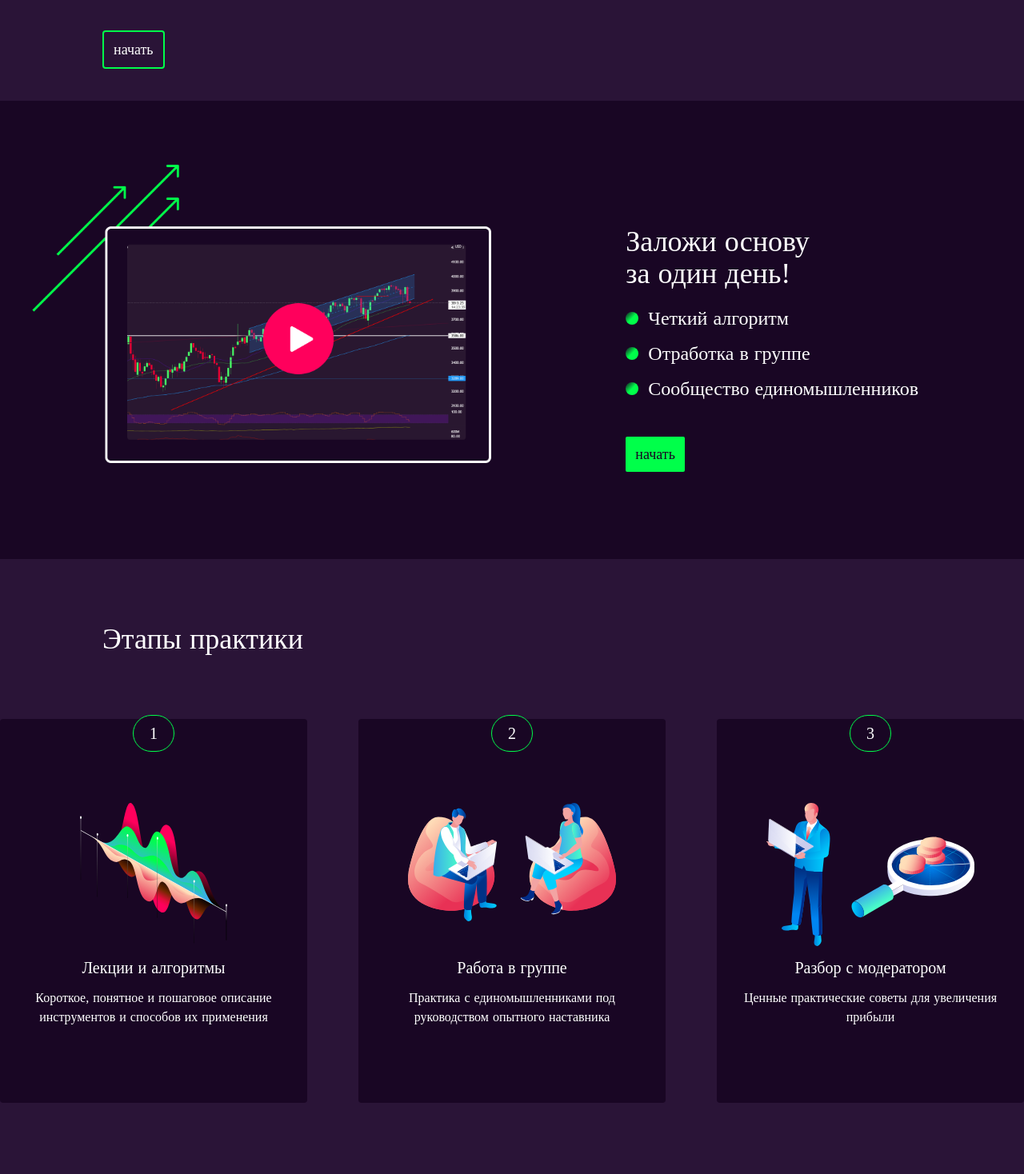
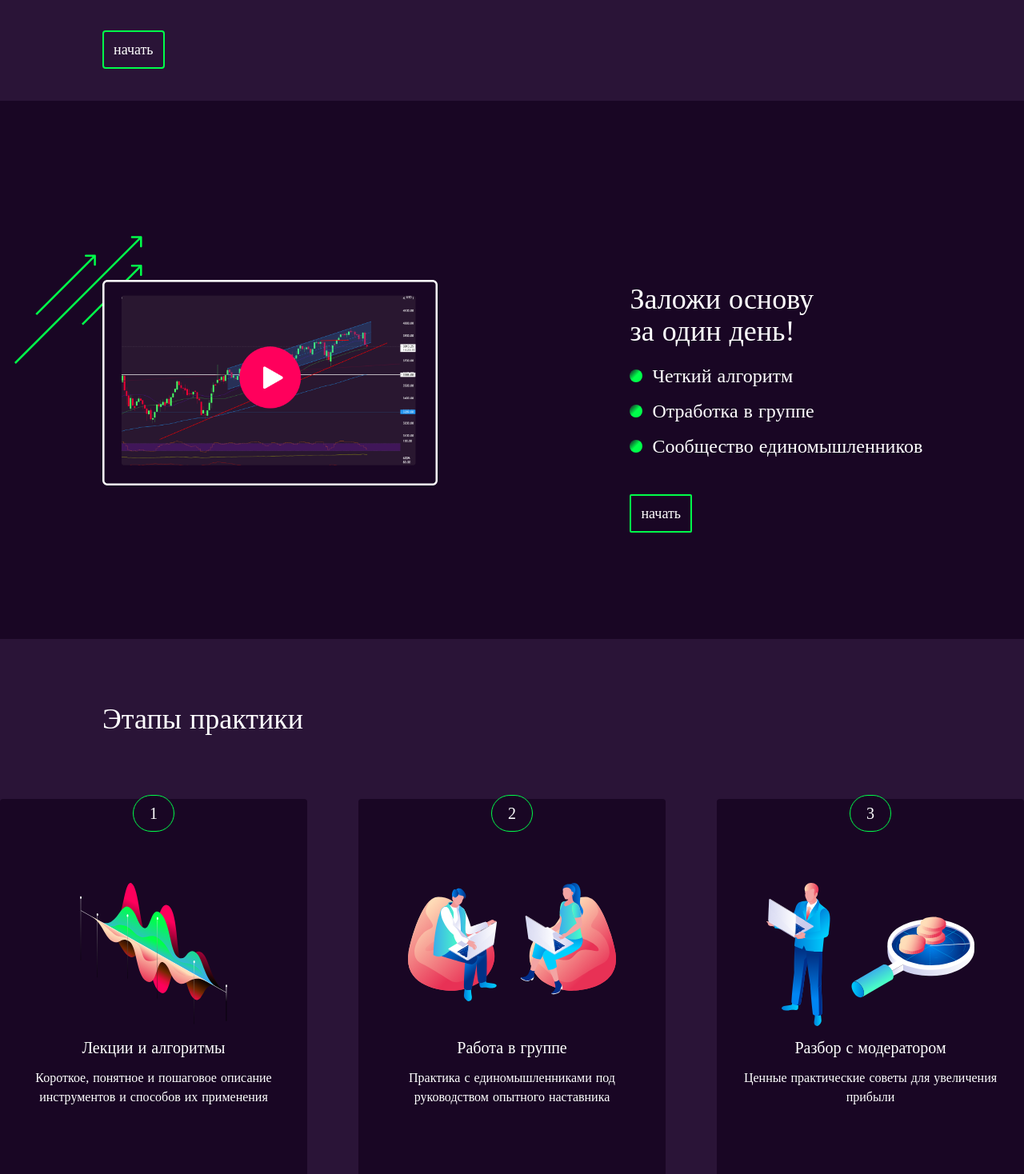
Before and after one commit to firedrwn/drwn-land, a Nuxt app: page / in a window 1280 px wide. Shown: the part 682-2150 px from the top of the page at 80% size. Built offline with nearby package versions, Linux system fonts and the light colour scheme.

Commit message:
added animations

```diff
--- a/components/Landing.vue
+++ b/components/Landing.vue
@@ -2,7 +2,7 @@
   <div>
       <div class="bg-base-purple text-white">
           <div class="flex flex-col lg:mx-auto lg:max-w-screen-2xl py-10 sm:mx-10 md:flex-row md:justify-center">
-              <div class="ml-8 md:w-2/3 lg:ml-32 md:mt-20 lg:mt-16 xl:w-1/3 xl:mt-32">
+              <div id="algo-text" class="ml-8 md:w-2/3 lg:ml-32 md:mt-20 lg:mt-16 xl:w-1/3 xl:mt-32">
                   <div @click="english" id="algo" class="font-benzin-bold text-3xl lg:text-5xl xl:text-6xl ">Алгоритмы</div>
                   <div class="font-benzin-bold text-3xl lg:text-5xl xl:text-6xl ">покупок</div>
                   <div class="font-benzin-bold text-3xl lg:text-5xl xl:text-6xl ">от уровня</div>
@@ -10,60 +10,71 @@
                   <div class="font-ttnorms text-lg xl:text-2xl">применимость разных инструментов.</div>
                   <div class="font-ttnorms text-lg xl:text-2xl">Мы даем это — попробуй бесплатно!</div>
                   <div class="flex">
-                    <div class="font-benzin-bold py-1 px-2 mt-8 xl:py-2 xl:px-3 xl:text-lg border-2 border-base-green rounded cursor-pointer">начать</div>
+                    <div class="font-benzin-bold py-1 px-2 mt-8 xl:py-2 xl:px-3 xl:text-lg border-2 border-base-green rounded cursor-pointer transition duration-300 hover:bg-base-green hover:text-deep-purple">начать</div>
                   </div>
               </div>
               <div class="relative mt-5 md:mt-0">
                   <img class="greenCirc absolute w-42 left-16 top-10" src="/img/greenCirc.svg" alt="">
-                  <img class="z-10" src="/img/macbook.png" alt="">
+                  <img class="z-10 macbook" src="/img/macbook.png" alt="">
               </div>
           </div>
       </div>
 
       <div class="bg-deep-purple text-white">
-          <div class="flex flex-col lg:mx-auto lg:max-w-screen-2xl py-10 :lg:py-16 sm:mx-10 md:flex-row md:justify-center">
+          <div class="flex flex-col lg:mx-auto lg:max-w-screen-2xl py-10 lg:py-28 sm:mx-10 md:flex-row md:justify-center">
               <div class="ml-8 md:w-2/3 lg:ml-20 md:mt-10 lg:mt-24 xl:mt-28 xl:pl-32 xl:mt-20 lg:pt-1 md:order-last">
-                  <div class="font-benzin-bold text-3xl lg:text-4xl xl:text-4xl">Заложи основу</div>
-                  <div class="font-benzin-bold text-3xl lg:text-4xl xl:text-4xl">за один день!</div>
-                  <div class="flex align-middle mt-5 mb-3">
+                  <div id="stag" class="font-benzin-bold text-3xl lg:text-4xl xl:text-4xl">Заложи основу</div>
+                  <div id="stag" class="font-benzin-bold text-3xl lg:text-4xl xl:text-4xl">за один день!</div>
+                  <div id="stag" class="flex align-middle mt-5 mb-3">
                     <img class="w-4" src="/img/greenDot.svg" alt="">
                     <div class="font-ttnorms ml-3 text-lg xl:text-2xl">Четкий алгоритм</div>
                   </div>
-                  <div class="flex align-middle mb-3">
+                  <div id="stag" class="flex align-middle mb-3">
                     <img class="w-4" src="/img/greenDot.svg" alt="">
                     <div class="font-ttnorms ml-3 text-lg xl:text-2xl">Отработка в группе</div>
                   </div>
-                  <div class="flex align-middle mb-3">
+                  <div id="stag" class="flex align-middle mb-3">
                     <img class="w-4" src="/img/greenDot.svg" alt="">
                     <div class="font-ttnorms ml-3 text-lg xl:text-2xl">Сообщество единомышленников</div>
                   </div>
-                  <div class="flex">
-                    <div class="font-benzin-bold py-2 px-3 mt-8 xl:py-2 xl:px-3 xl:text-lg bg-base-green text-deep-purple rounded-sm cursor-pointer">начать</div>
+                  <div id="stag" class="flex">
+                    <div class="font-benzin-bold py-2 px-3 mt-8 xl:py-2 xl:px-3 xl:text-lg border-2 border-base-green text-white transition duration-300 hover:bg-base-green hover:text-deep-purple rounded-sm cursor-pointer">начать</div>
                   </div>
               </div>
-              <div class="mt-5 md:mt-0 md:w-auto lg:mt-10 lg:mb-20">
-                  <img class="w-64 ml-10 md:w-2/3 lg:w-3/4 xl:w-full" src="/img/tablet.png" alt="">
+              <div class="mt-5 md:mt-12 md:w-2/3 lg:mt-28 lg:mb-20">
+                  <div class="relative mx-8">
+
+                    <svg class="absolute -top-32 left-5 xl:-top-28 xl:-left-5 hidden lg:inline md:w-1/3" width="274" height="274" viewBox="0 0 274 274" fill="none" xmlns="http://www.w3.org/2000/svg">
+                    <g id="arrows">
+                    <path id="ar2" d="M264 12C264 10.8954 263.105 9.99999 262 9.99999L244 9.99999C242.895 9.99999 242 10.8954 242 12C242 13.1046 242.895 14 244 14L260 14L260 30C260 31.1046 260.895 32 262 32C263.105 32 264 31.1046 264 30L264 12ZM12.4142 264.414L263.414 13.4142L260.586 10.5858L9.58579 261.586L12.4142 264.414Z" fill="#00FF4A"/>
+                    <path id="ar1" d="M172 49C172 47.8954 171.105 47 170 47H152C150.895 47 150 47.8954 150 49C150 50.1046 150.895 51 152 51H168V67C168 68.1046 168.895 69 170 69C171.105 69 172 68.1046 172 67V49ZM54.4142 167.414L171.414 50.4142L168.586 47.5858L51.5858 164.586L54.4142 167.414Z" fill="#00FF4A"/>
+                    <path id="ar3" d="M264 69C264 67.8954 263.105 67 262 67H244C242.895 67 242 67.8954 242 69C242 70.1046 242.895 71 244 71H260V87C260 88.1046 260.895 89 262 89C263.105 89 264 88.1046 264 87V69ZM146.414 187.414L263.414 70.4142L260.586 67.5858L143.586 184.586L146.414 187.414Z" fill="#00FF4A"/>
+                    </g>
+                    </svg>
+
+                    <img id="tablet" class="lg:pl-24" src="/img/tablet.png" alt="">
+                  </div>
               </div>
           </div>
       </div>
 
       <div class="bg-base-purple text-white">
           <div class="flex flex-col lg:mx-auto lg:max-w-screen-2xl py-10">
-              <div class="ml-8 my-10  font-benzin-bold text-3xl lg:text-4xl xl:text-4xl md:ml-28 xl:pl-4 text-center md:text-left">Этапы практики</div>
+              <div id="practice" class="ml-8 my-10  font-benzin-bold text-3xl lg:text-4xl xl:text-4xl md:ml-28 xl:pl-4 text-center md:text-left">Этапы практики</div>
               <div class="mt-10 flex flex-col lg:flex-row  justify-center items-center lg:items-stretch">
-                  <div class="flex flex-col justify-center w-80 items-center text-center bg-deep-purple rounded mx-8 md:mx-0 px-5 mb-10 md:w-96 h-130">
+                  <div id="card1" class="flex flex-col justify-center w-80 items-center text-center bg-deep-purple rounded mx-8 md:mx-0 px-5 mb-10 md:w-96 h-130">
                       <div class="font-benzin-semibold text-xl bg-deep-purple rounded-full border border-base-green py-2 px-5 -mt-20">1</div>
                       <div class="h-48 px-10 lg:px-20 mt-16"><img src="/img/pic1.svg" alt=""></div>
                       <div class="font-benzin-semibold px-10 mb-3 lg:text-xl">Лекции и алгоритмы</div>
                       <div class="font-ttnorms px-2 mb-5">Короткое, понятное и пошаговое описание инструментов и способов их применения</div>
                   </div>
-                  <div class="flex flex-col justify-center w-80 items-center text-center bg-deep-purple rounded mx-16 px-5 mb-10 md:w-96 h-130">
+                  <div id="card2" class="flex flex-col justify-center w-80 items-center text-center bg-deep-purple rounded mx-16 px-5 mb-10 md:w-96 h-130">
                       <div class="font-benzin-semibold text-xl bg-deep-purple rounded-full border border-base-green py-2 px-5 -mt-20">2</div>
                       <div class="h-48 px-10 mt-16"><img src="/img/pic2.svg" alt=""></div>
                       <div class="font-benzin-semibold px-10 mb-3 lg:text-xl lg:px-20">Работа в группе</div>
                       <div class="font-ttnorms px-2 mb-5">Практика с единомышленниками под руководством опытного наставника</div>
                   </div>
-                  <div class="flex flex-col justify-center w-80 items-center text-center bg-deep-purple rounded mx-8 md:mx-0 px-5 mb-10 md:w-96 h-130">
+                  <div id="card3" class="flex flex-col justify-center w-80 items-center text-center bg-deep-purple rounded mx-8 md:mx-0 px-5 mb-10 md:w-96 h-130">
                       <div class="font-benzin-semibold text-xl bg-deep-purple rounded-full border border-base-green py-2 px-5 -mt-20">3</div>
                       <div class="h-48 px-10 mt-16"><img src="/img/pic3.svg" alt=""></div>
                       <div class="font-benzin-semibold px-10 mb-3 lg:text-xl ">Разбор с модератором</div>
@@ -77,6 +88,7 @@
 
 <script>
 gsap.registerPlugin(TextPlugin);
+gsap.registerPlugin(ScrollTrigger);
 export default {
     methods: {
         english: function() {
@@ -85,13 +97,51 @@ export default {
         },
         greenCircAnim: function() {
             const tl = gsap.timeline()
+            const tl1 = gsap.timeline({ repeat: -1 })
+            const tl2 = gsap.timeline()
+            const tl3 = gsap.timeline()
+
             tl.set(".greenCirc", {scale: 0.2})
-            tl.from(".greenCirc", {y: -200, duration: 2,  ease: "elastic.out( 1, 0.3)"})
-            tl.to(".greenCirc", {scale: 1, duration: 0.5})
+            tl.from(".greenCirc", {y: -300, duration: .7, opacity: 0,  ease: "back.out(1.2)", delay: 1.5})
+            tl.to(".greenCirc", {scale: 1, duration: 1, ease: "elastic.out( 1, 0.3)"}, "-=.3")
+
+            tl1.to(".greenCirc", { scale: 1.1, duration: .15, ease: "back.out( 1.2 )", delay: 5 })
+            tl1.to(".greenCirc", { scale: 1, duration: .15, ease: "back.out( 1.2 )" })
+
+            tl2.set(".macbook", {zIndex: 100})
+            tl2.from(".macbook", {x: 200, opacity: 0, duration: 1})
+
+            tl3.from("#algo-text", {x: -200, opacity: 0, duration: 1})
+        },
+        arrowAnim: function() {
+            const tl = gsap.timeline({ ease: "expo.out", delay: .5 })
+            const tl2 = gsap.timeline({ ease: "expo.out" })
+            const tl3 = gsap.timeline({ ease: "expo.out" })
+
+            tl.from("#ar2", { x: -100, y: 100, duration: .5, opacity: 0 })
+            tl.from("#ar1", { x: -100, y: 100, duration: .5, opacity: 0 }, "-=.33")
+            tl.from("#ar3", { x: -100, y: 100, duration: .5, opacity: 0 }, "-=.33")
+
+            tl2.set("#tablet", {zIndex: 100})
+            tl2.from("#tablet", { scale: 0, duration: .5, opacity: 0 })
+
+            tl3.from("#stag", { y: -20, stagger: 0.1, opacity: 0 })
+        },
+        cardAnim: function() {
+            const tl = gsap.timeline({ ease: "expo.out", scrollTrigger: { trigger: "#practice", start: "top center" } })
+            const tl2 = gsap.timeline({ ease: "expo.out", scrollTrigger: { trigger: "#practice", start: "top center" }})
+
+            tl.from("#card1", { x: -200, duration: .3, opacity: 0 })
+            tl.from("#card2", { x: -300, duration: .3, opacity: 0 }, "-=.1")
+            tl.from("#card3", { x: -400, duration: .3, opacity: 0 }, "-=.2")
+
+            tl2.from("#practice", { opacity: 0, duration: 1 })
         }
     },
     mounted() {
         this.greenCircAnim()
+        this.arrowAnim()
+        this.cardAnim()
     }
 }
 </script>
--- a/components/Navbar.vue
+++ b/components/Navbar.vue
@@ -19,8 +19,8 @@
         </div> -->
 
         <div :class="{ hidden: isHidden }" class="flex self-center align-middle  cursor-pointer ml-14 sm:mb-0 sm:ml-auto sm:mr-10 lg:mr-32">
-            <img class="w-7 mr-2" src="@/assets/img/ru.png" alt="">
-            <img class="w-7 mr-2" src="@/assets/img/en.png" alt="">
+            <img class="w-7 mr-2 h-5" src="@/assets/img/ru.png" alt="">
+            <img class="w-7 mr-2 h-5" src="@/assets/img/en.png" alt="">
         </div>
     </div>
 </div>
--- a/nuxt.config.js
+++ b/nuxt.config.js
@@ -28,6 +28,11 @@ export default {
       {
         hid: "gsap",
         src: "https://cdnjs.cloudflare.com/ajax/libs/gsap/3.6.1/TextPlugin.min.js",
+        defer: true,
+      },
+      {
+        hid: "gsap",
+        src: "https://cdnjs.cloudflare.com/ajax/libs/gsap/3.6.1/ScrollTrigger.min.js",
         defer: true,
       },
     ]
```
Also changed, not shown: static/img/arrows.svg (added), static/img/tablet.png.
